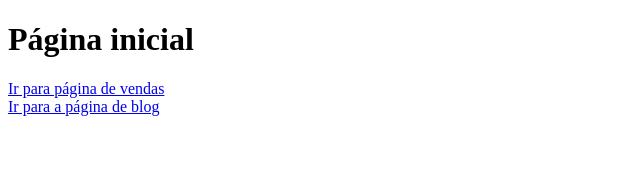
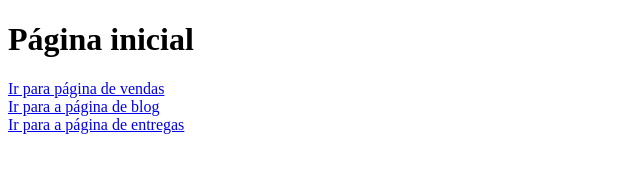
Before and after one commit to fabioteshima/aulagithub, a plain HTML site: page index.html in a window 1280 px wide. Shown: the whole page, without its empty margins (0-640 px from the left). Drawn offline with Linux system fonts and the light colour scheme.

Commit message:
Atualização index, vendas, blog e entregas

```diff
--- a/index.html
+++ b/index.html
@@ -8,6 +8,7 @@
 <body>
     <h1>Página inicial</h1>
     <a href="vendas.html">Ir para página de vendas</a><br>
-    <a href="blog.html">Ir para a página de blog</a>
+    <a href="blog.html">Ir para a página de blog</a><br>
+    <a href="entregas.html">Ir para a página de entregas</a>
 </body>
 </html>
```
Also changed, not shown: blog.html (+2 -1 lines), entregas.html (+2 -1 lines), vendas.html (+2 -1 lines).
